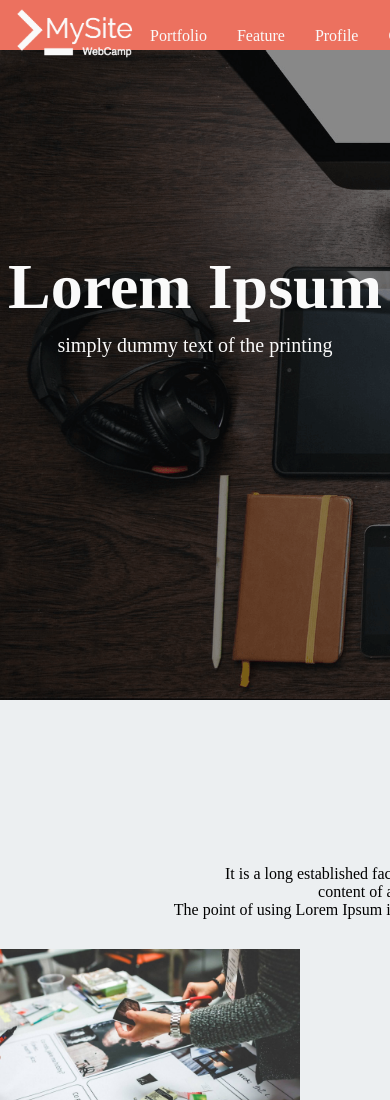
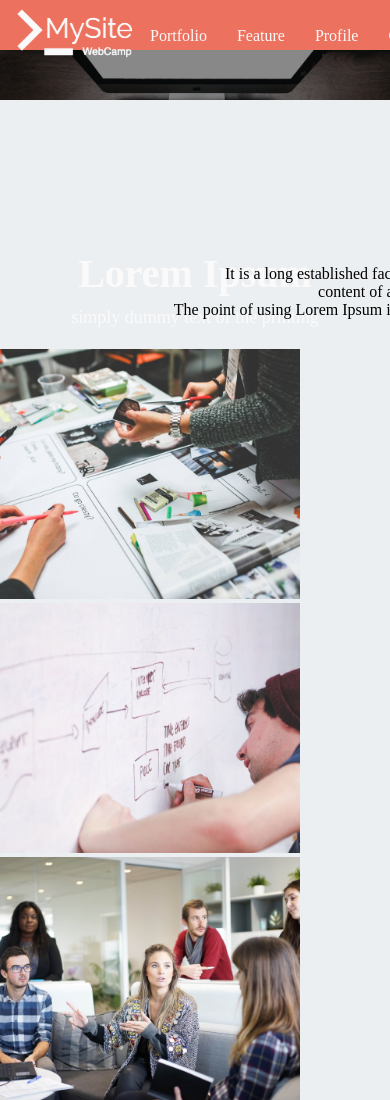
Before and after one commit to kanami55/Application-issues, a website: page index.html in a window 390 px wide. Shown: the top 1100 px of the page. Drawn offline with Linux system fonts and the light colour scheme; some packages are replaced by stand-ins of ours.

Commit message:
[Add] main_visual レスポンシブ対応

```diff
--- a/sass/_main_visual.scss
+++ b/sass/_main_visual.scss
@@ -2,6 +2,9 @@
     background-image: url(../image/mv.png);
     background-size: cover;
     height: 650px;
+    @media (max-width: 767px) {
+        height: 50px;
+    }
 }
 
 h1 {
@@ -9,6 +12,9 @@ h1 {
     padding-top: 200px;
     font-size: 64px;
     color: #FAFAFA;
+    @media (max-width: 767px) {
+        font-size: 40px;
+    }
 }
 
 .main_visual_text {
@@ -16,4 +22,7 @@ h1 {
     padding-top: 10px;
     font-size: 20px;
     color: #FAFAFA;
+    @media (max-width: 767px) {
+        font-size: 18px;
+    }
 }
```
Also changed, not shown: css/style.css.
